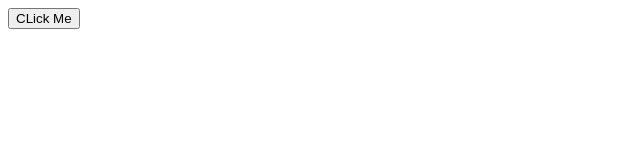
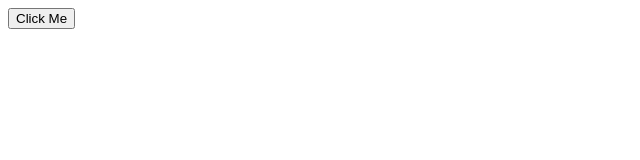
Before and after one commit to JerominBilic/Submodule4, a plain HTML site: page index.html in a window 1280 px wide. Shown: the full height of the page, 0-640 px from the left. Drawn offline with Linux system fonts and the light colour scheme.

Commit message:
fixed a grammar issue

```diff
--- a/index.html
+++ b/index.html
@@ -6,7 +6,7 @@
     </head>
     <body>
 
-        <button type="button" name="button" onclick="sum()">CLick Me</button>
+        <button type="button" name="button" onclick="sum()">Click Me</button>
 
     </body>
 </html>
```
